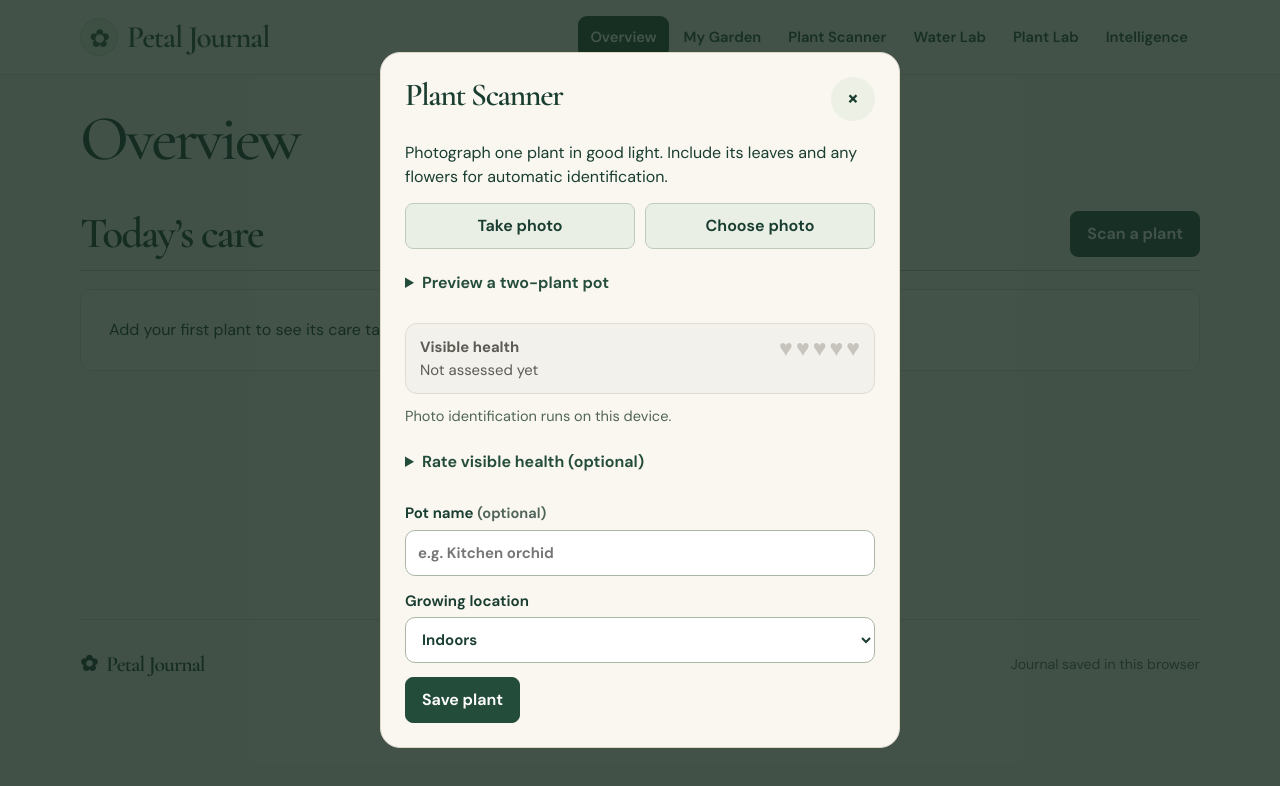
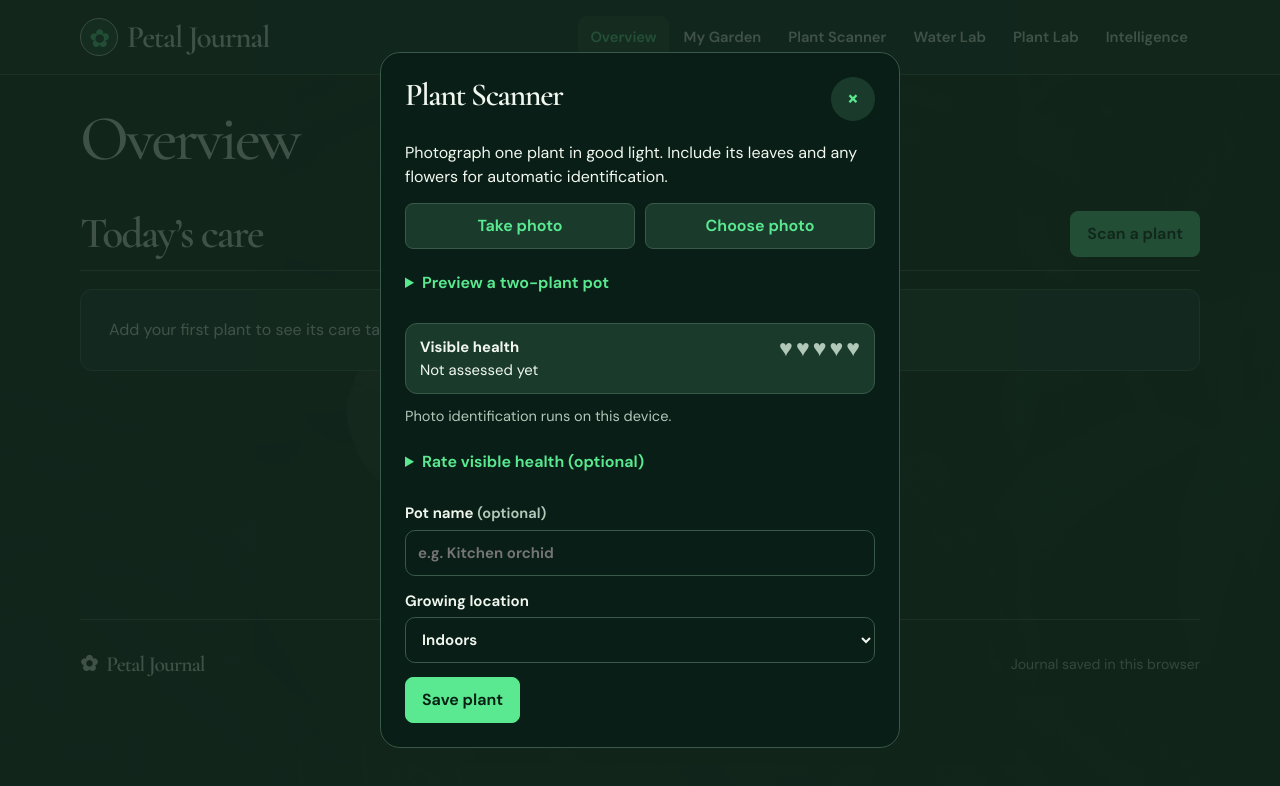
Before and after one commit to V3ndet4/p, a plain HTML site: page index.html in a window 1280 px wide. Both pictures are taken after a click on the button "Scan a plant". Drawn offline with Linux system fonts and the light colour scheme.

Commit message:
Apply forest theme with full-screen botanical photography

```diff
--- a/botanical.css
+++ b/botanical.css
@@ -102,3 +102,66 @@ header nav a[aria-current]{background:#244c3a;color:white}
 .crop-stage{position:relative;width:fit-content;max-width:100%;margin:auto;cursor:crosshair}
 .crop-stage img{display:block;max-width:100%;max-height:48vh;width:auto;height:auto}
 .crop-frame{position:absolute;pointer-events:none;border:3px solid #fff;outline:2px solid #193d31;outline-offset:-5px;box-sizing:border-box}
+
+/* Forest theme */
+:root {
+  color-scheme: dark;
+  --paper: #081e16;
+  --surface: #102d21;
+  --ink: #f1f7ef;
+  --muted: #b1c8b8;
+  --line: #385849;
+  --green: #5ae990;
+  --pale: #1a3b2b;
+}
+header, header nav { background: var(--paper); border-color: var(--line); }
+header nav a[aria-current], .mark { color: var(--green); border-color: var(--green); }
+.garden-heading h1, .garden-copy h3 { color: var(--ink); }
+.over, .garden-status, .garden-copy summary { color: var(--muted); }
+.card, .empty, .panel, .plant-profile, .garden-card, .twin, .mp-tile {
+  background: var(--surface);
+}
+.garden-card, .sectionhead, .twin { border-color: var(--line); }
+.badge, .icon, .empty .icon, .garden-cover, .pot-portrait, .preview,
+.callout, input::file-selector-button, .mp-picks .mp-selected {
+  background: var(--pale);
+  color: var(--ink);
+}
+.callout, .mp-picks .mp-selected { border-color: var(--green); }
+button, .button, .photo-controls .button, .check-shortcut {
+  background: var(--pale);
+  border-color: var(--line);
+  color: var(--green);
+}
+.primary, .hero .primary {
+  background: var(--green);
+  border-color: var(--green);
+  color: #062113;
+}
+.primary:hover, .hero .primary:hover { background: #86f4ad; }
+.textbtn { background: transparent; }
+.garden-cover { background: var(--pale); }
+input, select, textarea { background: var(--paper); border-color: var(--line); }
+:focus-visible, .photo-controls label:focus-within { outline-color: var(--green); }
+.err { color: #ffafa6; }
+.love-bar, .love-bar.unrated { background: var(--pale); border-color: var(--line); color: var(--ink); }
+.love-bar small, .unrated .heart { color: var(--muted); }
+.quick-counts button { color: #ffbcc9; }
+
+body::before {
+  content: "";
+  position: fixed;
+  inset: 0;
+  z-index: -1;
+  pointer-events: none;
+  background: linear-gradient(90deg, #061a12ed, #061a12bb 55%, #061a128c),
+              url("./botanical-hero.jpg") center / cover no-repeat;
+}
+body { isolation: isolate; }
+@media (max-width: 650px) {
+  header nav a[aria-current] { background: var(--pale); color: var(--green); }
+}
+
+header .brand, header nav a { color: var(--ink); }
+header .mark, header nav a[aria-current] { background: var(--pale); color: var(--green); }
+.scanner-panel { background: var(--surface); border-color: var(--line); }
--- a/index.html
+++ b/index.html
@@ -2,9 +2,9 @@
 <html lang="en">
 <head>
 <meta charset="utf-8"><meta name="viewport" content="width=device-width, initial-scale=1, viewport-fit=cover">
-<meta name="theme-color" content="#fbf8f1"><meta name="description" content="Identify your flowering plants, record watering and learn when to check each pot.">
+<meta name="theme-color" content="#081e16"><meta name="description" content="Identify your flowering plants, record watering and learn when to check each pot.">
 <title>Petal Journal · Overview</title><link rel="stylesheet" href="./style.css?v=3"><script type="module" src="./app.js?v=15"></script>
-<link rel="stylesheet" href="./match-preview.css"><link rel="stylesheet" href="./botanical.css?v=11"></head>
+<link rel="stylesheet" href="./match-preview.css"><link rel="stylesheet" href="./botanical.css?v=12"></head>
 <body>
 <header><div class="top"><a class="brand" href="#overview"><span class="mark" aria-hidden="true">✿</span> Petal Journal</a><nav aria-label="Journal"><a href="#overview">Overview</a><a href="#plants">My Garden</a><a href="#scanner">Plant Scanner</a><a href="#water-lab">Water Lab</a><a href="#plant-lab">Plant Lab</a><a href="#intelligence">Intelligence</a></nav></div></header>
 <main id="main"><h1>My plant journal</h1></main>
```
